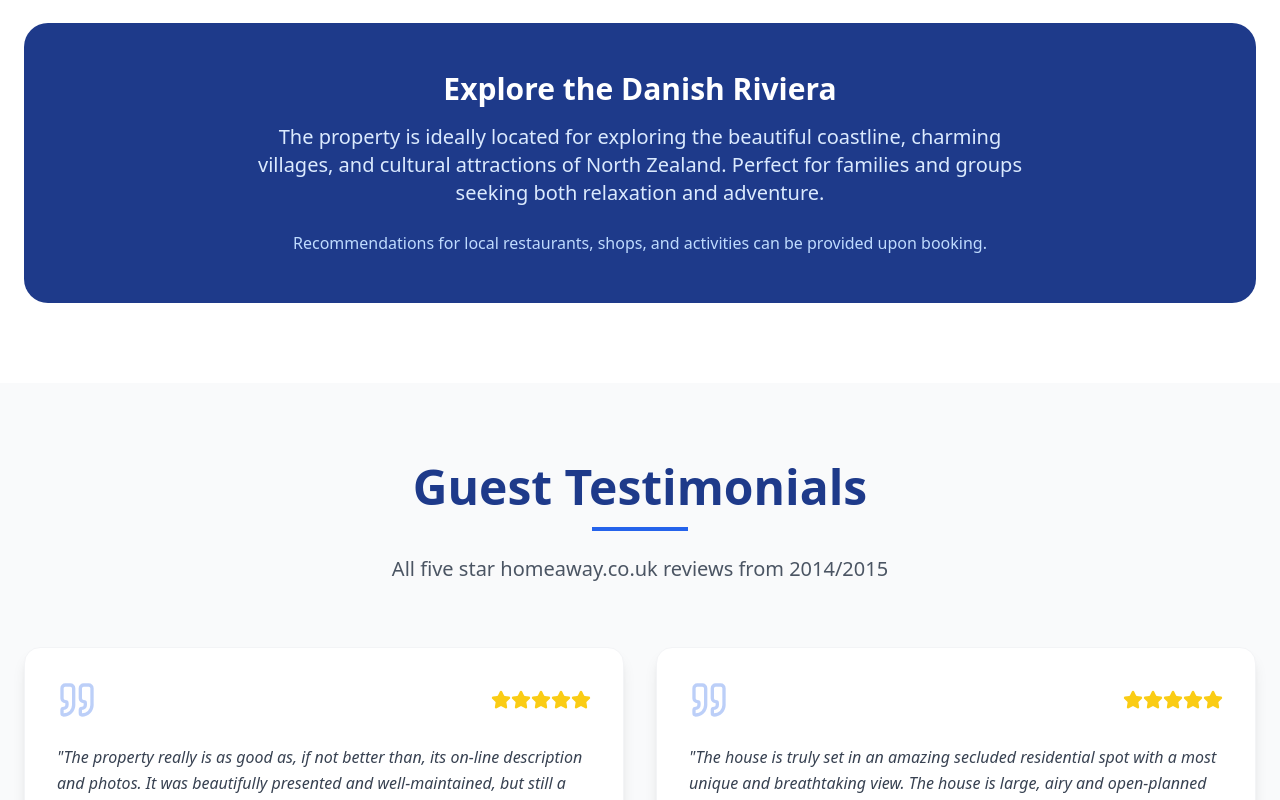
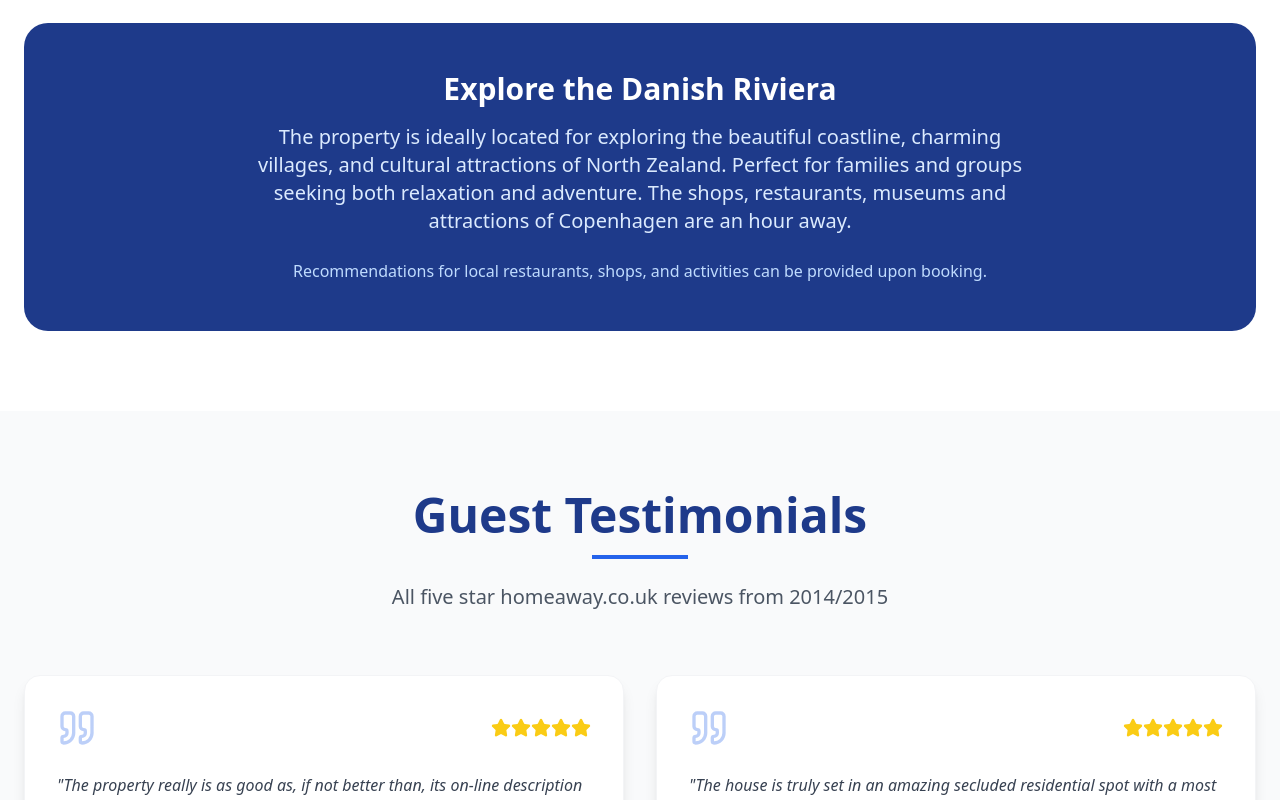
Before and after one commit to RichardMPS/danish-summer-house, a React (Vite) app: page / in a window 1280 px wide. Shown: the part 9280-10080 px from the top of the page. Built offline with nearby package versions, Linux system fonts and the light colour scheme.

Commit message:
Update Google Map to show actual property address

```diff
--- a/src/App.jsx
+++ b/src/App.jsx
@@ -620,7 +620,7 @@ const DanishSummerHouse = () => {
             <p className="text-xl text-blue-100 max-w-3xl mx-auto mb-6">
               The property is ideally located for exploring the beautiful coastline, charming villages,
               and cultural attractions of North Zealand. Perfect for families and groups seeking both
-              relaxation and adventure.
+              relaxation and adventure. The shops, restaurants, museums and attractions of Copenhagen are an hour away.
             </p>
             <p className="text-blue-200">
               Recommendations for local restaurants, shops, and activities can be provided upon booking.
@@ -770,14 +770,14 @@ const DanishSummerHouse = () => {
             {/* Google Map */}
             <div className="bg-white rounded-2xl shadow-lg overflow-hidden h-[600px]">
               <iframe
-                src="https://www.google.com/maps/embed?pb=!1m18!1m12!1m3!1d17891.446779352668!2d12.2878!3d56.1165!2m3!1f0!2f0!3f0!3m2!1i1024!2i768!4f13.1!3m3!1m2!1s0x46524d5a7c8b7e5f%3A0x4c3e8b9a2c6d7e8f!2sBetween%20Gilleleje%20and%20Hornb%C3%A6k!5e1!3m2!1sen!2sdk!4v1640000000000!5m2!1sen!2sdk"
+                src="https://www.google.com/maps/embed/v1/place?key=AIzaSyBFw0Qbyq9zTFTd-tUY6dZWTgaQzuU17R8&q=Jacobslystvej+25+Nakkehoved+Denmark&zoom=15"
                 width="100%"
                 height="100%"
                 style={{ border: 0 }}
                 allowFullScreen=""
                 loading="lazy"
                 referrerPolicy="no-referrer-when-downgrade"
-                title="Property Location Map"
+                title="Property Location - Jacobslystvej 25 Nakkehoved"
               ></iframe>
             </div>
           </div>
```
